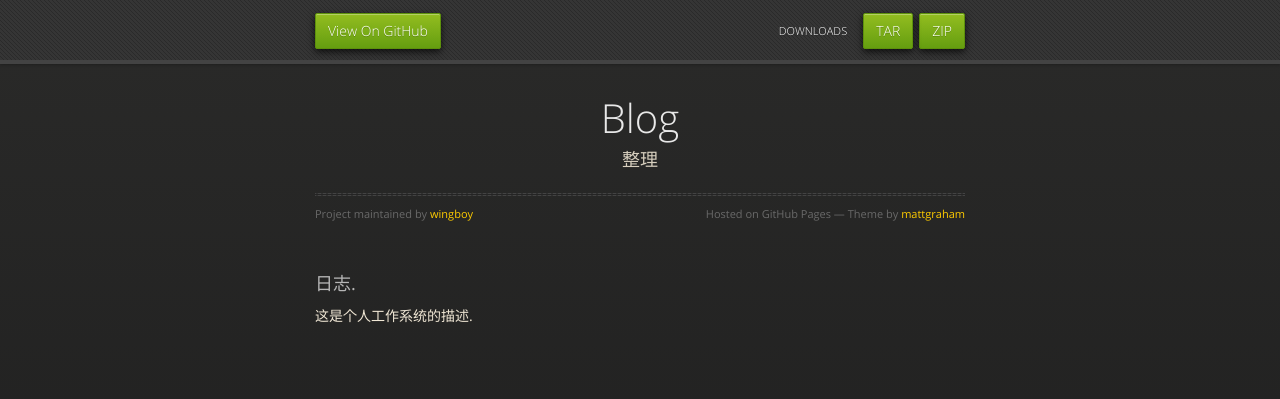
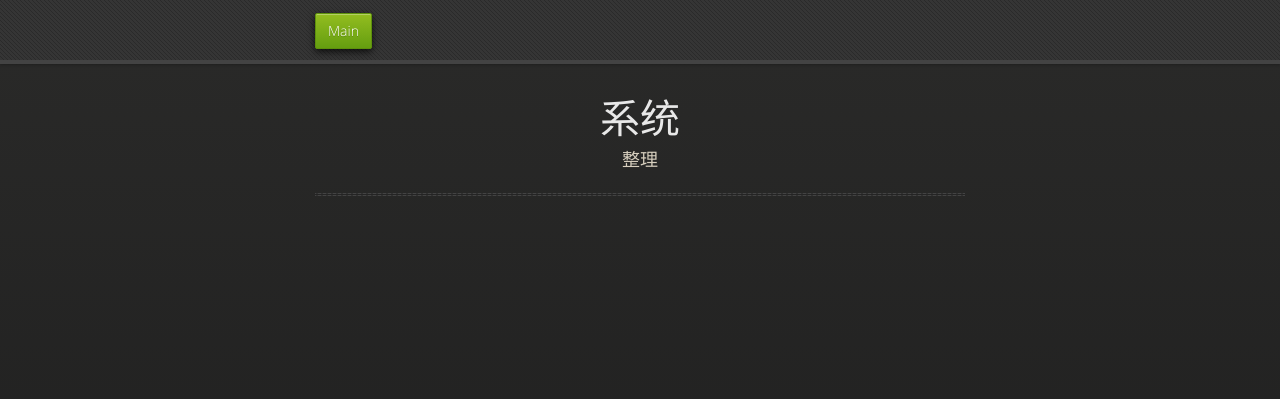
Before and after one commit to wingboy/demo, a plain HTML site: page index.html in a window 1280 px wide. Drawn offline with nearby package versions, Linux system fonts and the light colour scheme.

Commit message:
Update index.html

```diff
--- a/index.html
+++ b/index.html
@@ -3,7 +3,7 @@
   <head>
     <meta charset="utf-8">
     <meta http-equiv="X-UA-Compatible" content="chrome=1">
-    <title>Blog by wingboy</title>
+    <title>発想日誌</title>
     <link rel="stylesheet" href="stylesheets/styles.css">
     <link rel="stylesheet" href="stylesheets/github-dark.css">
     <script src="https://ajax.googleapis.com/ajax/libs/jquery/1.7.1/jquery.min.js"></script>
@@ -20,10 +20,7 @@
   <body>
       <div id="header">
         <nav>
-          <li class="fork"><a href="https://github.com/wingboy/demo">View On GitHub</a></li>
-          <li class="downloads"><a href="https://github.com/wingboy/demo/zipball/master">ZIP</a></li>
-          <li class="downloads"><a href="https://github.com/wingboy/demo/tarball/master">TAR</a></li>
-          <li class="title">DOWNLOADS</li>
+          <li class="fork"><a href="http://wingboy.github.io/demo">Main</a></li>
         </nav>
       </div><!-- end header -->
 
@@ -31,17 +28,10 @@
 
       <section>
         <div id="title">
-          <h1>Blog</h1>
+          <h1>系统</h1>
           <p>整理</p>
           <hr>
-          <span class="credits left">Project maintained by <a href="https://github.com/wingboy">wingboy</a></span>
-          <span class="credits right">Hosted on GitHub Pages &mdash; Theme by <a href="https://twitter.com/michigangraham">mattgraham</a></span>
         </div>
-
-        <h3>
-<a id="日志" class="anchor" href="#%E6%97%A5%E5%BF%97" aria-hidden="true"><span class="octicon octicon-link"></span></a>日志.</h3>
-
-<p>这是个人工作系统的描述.</p>
       </section>
 
     </div>
```
